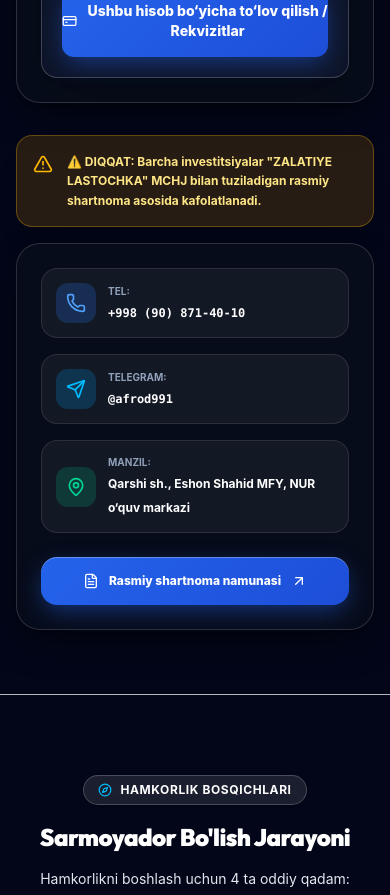
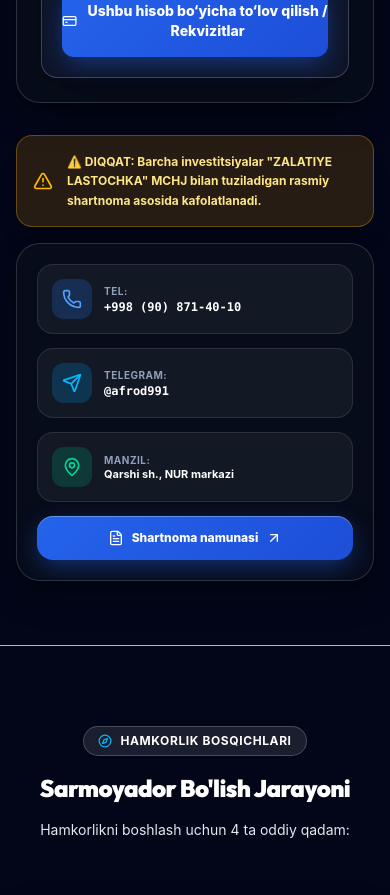
Before and after one commit to humoyun1773/zalatoye-lastochka, a React (Vite) app: page / in a window 390 px wide. Shown: the part 6200-7095 px from the top of the page. Built offline with nearby package versions, Linux system fonts and the light colour scheme.

Commit message:
Fix responsive grid layout and nowrap formatting for contact and guarantee bar below calculator

```diff
--- a/src/components/ProfitCalculator.tsx
+++ b/src/components/ProfitCalculator.tsx
@@ -290,68 +290,78 @@
         </div>
 
         {/* ─── OFFICIAL GUARANTEE NOTICE & CONTACT DETAILS (BELOW CALCULATOR) ─── */}
-        <div className="space-y-4 mt-8 sm:mt-12 w-full">
+        <div className="space-y-4 mt-8 sm:mt-10 w-full">
           {/* Warning Banner */}
-          <div className="p-4 sm:p-5 rounded-2xl bg-amber-500/15 border border-amber-400/30 flex items-start gap-3.5 text-slate-200 shadow-xl">
-            <AlertTriangle className="w-5 h-5 text-amber-400 shrink-0 mt-0.5" />
+          <div className="p-4 sm:p-5 rounded-2xl bg-amber-500/15 border border-amber-400/30 flex items-center gap-3.5 text-slate-200 shadow-xl">
+            <AlertTriangle className="w-5 h-5 text-amber-400 shrink-0" />
             <div className="text-xs sm:text-sm font-bold text-amber-200 leading-relaxed">
               ⚠️ DIQQAT: Barcha investitsiyalar "ZALATIYE LASTOCHKA" MCHJ bilan tuziladigan rasmiy shartnoma asosida kafolatlanadi.
             </div>
           </div>
 
-          {/* Contact Bar & Action */}
-          <div className="luxury-card p-6 sm:p-8 rounded-3xl border border-white/20 shadow-2xl flex flex-col lg:flex-row items-center justify-between gap-6">
-            <div className="grid grid-cols-1 sm:grid-cols-3 gap-4 w-full lg:w-auto flex-1">
+          {/* Contact Bar & Action Cards Grid */}
+          <div className="luxury-card p-5 sm:p-6 rounded-3xl border border-white/20 shadow-2xl">
+            <div className="grid grid-cols-1 sm:grid-cols-2 lg:grid-cols-4 gap-3.5 items-stretch">
+              {/* Phone Card */}
               <a
                 href="tel:+998908714010"
-                className="flex items-center gap-3 p-3.5 rounded-2xl bg-white/5 hover:bg-white/10 border border-white/10 transition-colors"
+                className="flex items-center gap-3 p-3.5 rounded-2xl bg-white/5 hover:bg-white/10 border border-white/10 transition-all hover:border-blue-400/50 group h-full"
               >
-                <div className="w-10 h-10 rounded-xl bg-blue-500/20 text-blue-400 flex items-center justify-center shrink-0">
+                <div className="w-10 h-10 rounded-xl bg-blue-500/20 text-blue-400 flex items-center justify-center shrink-0 group-hover:scale-105 transition-transform">
                   <Phone className="w-5 h-5" />
                 </div>
-                <div>
-                  <span className="text-[10px] text-slate-400 font-bold uppercase block">Tel:</span>
-                  <span className="text-xs sm:text-sm font-bold text-white font-mono">+998 (90) 871-40-10</span>
+                <div className="min-w-0">
+                  <span className="text-[10px] text-slate-400 font-bold uppercase tracking-wider block">Tel:</span>
+                  <span className="text-xs sm:text-sm font-black text-white font-mono whitespace-nowrap block">
+                    +998 (90) 871-40-10
+                  </span>
                 </div>
               </a>
 
+              {/* Telegram Card */}
               <a
                 href="https://t.me/afrod991"
                 target="_blank"
                 rel="noopener noreferrer"
-                className="flex items-center gap-3 p-3.5 rounded-2xl bg-white/5 hover:bg-white/10 border border-white/10 transition-colors"
+                className="flex items-center gap-3 p-3.5 rounded-2xl bg-white/5 hover:bg-white/10 border border-white/10 transition-all hover:border-sky-400/50 group h-full"
               >
-                <div className="w-10 h-10 rounded-xl bg-sky-500/20 text-sky-400 flex items-center justify-center shrink-0">
+                <div className="w-10 h-10 rounded-xl bg-sky-500/20 text-sky-400 flex items-center justify-center shrink-0 group-hover:scale-105 transition-transform">
                   <Send className="w-5 h-5" />
                 </div>
-                <div>
-                  <span className="text-[10px] text-slate-400 font-bold uppercase block">Telegram:</span>
-                  <span className="text-xs sm:text-sm font-bold text-white font-mono">@afrod991</span>
+                <div className="min-w-0">
+                  <span className="text-[10px] text-slate-400 font-bold uppercase tracking-wider block">Telegram:</span>
+                  <span className="text-xs sm:text-sm font-black text-white font-mono whitespace-nowrap block">
+                    @afrod991
+                  </span>
                 </div>
               </a>
 
-              <div className="flex items-center gap-3 p-3.5 rounded-2xl bg-white/5 border border-white/10">
+              {/* Location Card */}
+              <div className="flex items-center gap-3 p-3.5 rounded-2xl bg-white/5 border border-white/10 h-full">
                 <div className="w-10 h-10 rounded-xl bg-emerald-500/20 text-emerald-400 flex items-center justify-center shrink-0">
                   <MapPin className="w-5 h-5" />
                 </div>
-                <div>
-                  <span className="text-[10px] text-slate-400 font-bold uppercase block">Manzil:</span>
-                  <span className="text-xs font-bold text-white">Qarshi sh., Eshon Shahid MFY, NUR o‘quv markazi</span>
-                </div>
+                <div className="min-w-0">
+                  <span className="text-[10px] text-slate-400 font-bold uppercase tracking-wider block">Manzil:</span>
+                  <span className="text-[11px] sm:text-xs font-bold text-white leading-tight block truncate" title="Qarshi sh., Eshon Shahid MFY, NUR o‘quv markazi">
+                    Qarshi sh., NUR markazi
+                  </span>
                 </div>
               </div>
 
+              {/* Contract Modal Button */}
               {onOpenContract && (
                 <button
                   type="button"
                   onClick={onOpenContract}
-                className="w-full lg:w-auto blue-btn px-7 py-4 rounded-2xl text-xs sm:text-sm font-bold flex items-center justify-center gap-2.5 shadow-xl cursor-pointer shrink-0 text-white hover:scale-[1.02] transition-all"
+                  className="w-full blue-btn p-3.5 rounded-2xl text-xs sm:text-sm font-black flex items-center justify-center gap-2 shadow-xl cursor-pointer text-white hover:scale-[1.02] active:scale-[0.98] transition-all h-full whitespace-nowrap"
                 >
-                <FileText className="w-4 h-4 text-white" />
-                <span>Rasmiy shartnoma namunasi</span>
-                <ArrowUpRight className="w-4 h-4 text-white" />
+                  <FileText className="w-4 h-4 text-white shrink-0" />
+                  <span>Shartnoma namunasi</span>
+                  <ArrowUpRight className="w-4 h-4 text-white shrink-0" />
                 </button>
               )}
+            </div>
           </div>
         </div>
       </div>
```
Lines whose indentation alone changed are shown as unchanged.
